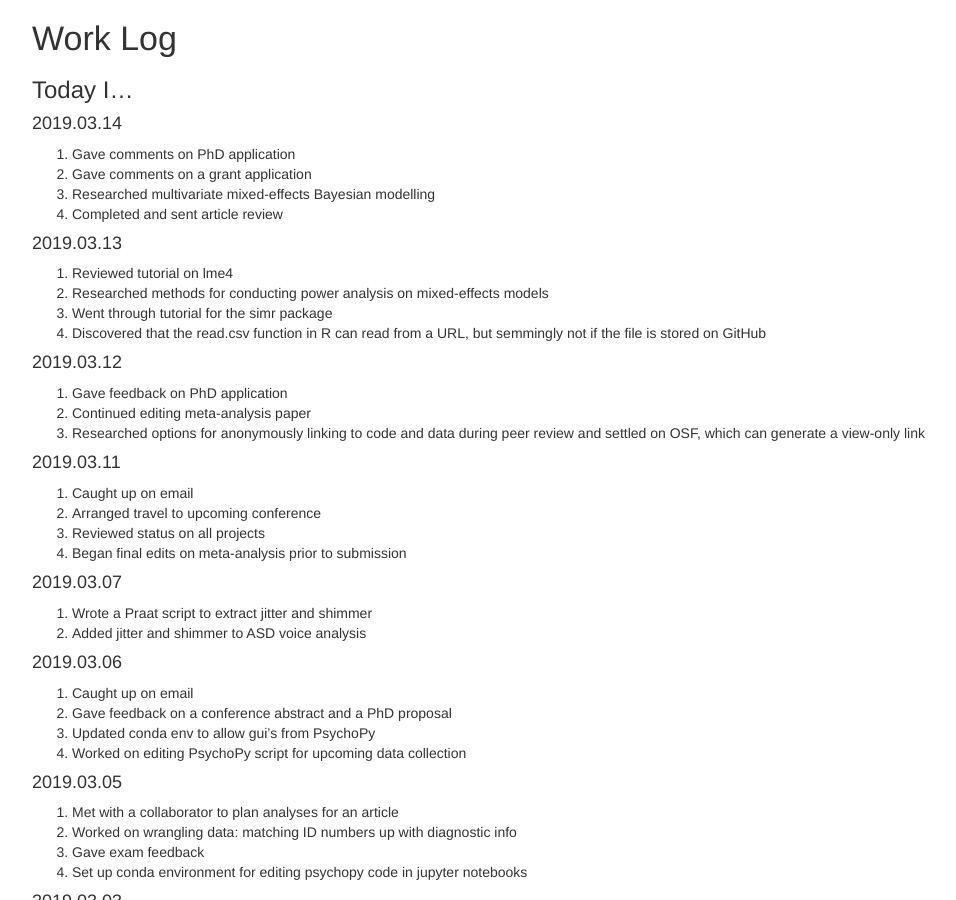
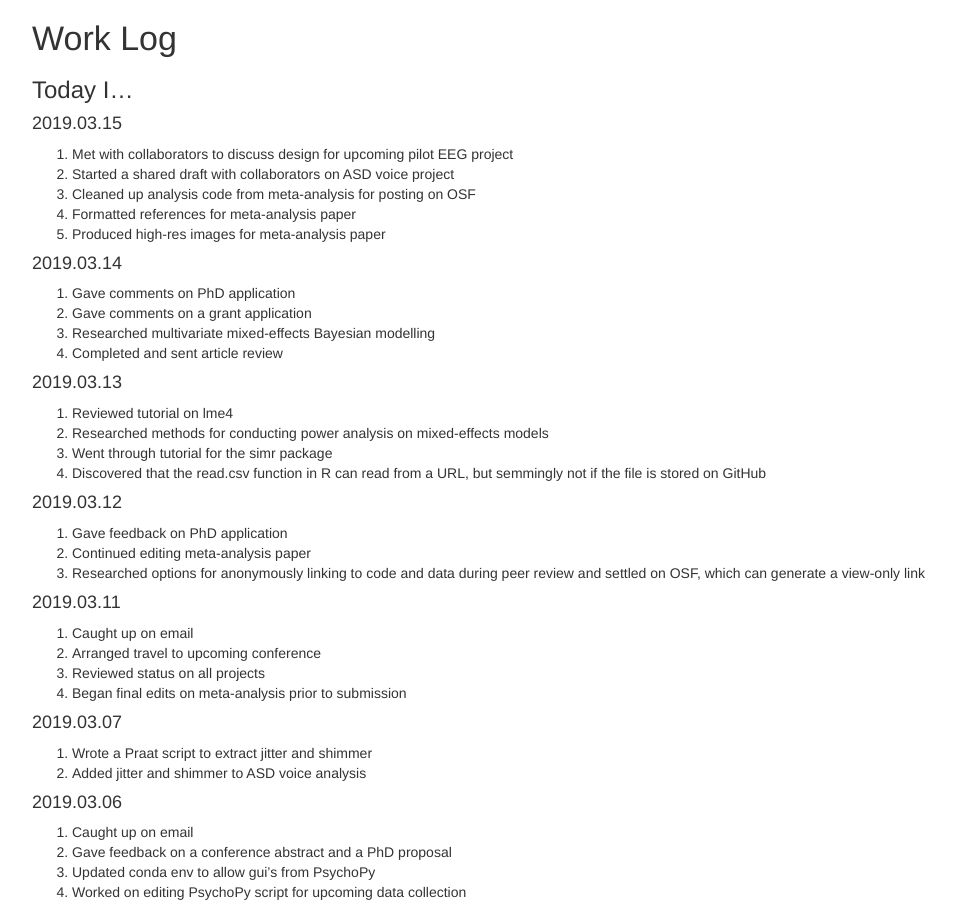
Before and after one commit to ethanweed/ethanweed.github.io, a Jekyll site: the page worklog/WorkLog.html, which Jekyll copies as it is, in a window 1280 px wide and 900 px high. Shown: the whole window, without its empty margins (153-1109 px from the left). Built offline with Jekyll 4.4.1, drawn with Linux system fonts in a browser that asks for light colours.

Commit message:
updated worklog

```diff
--- a/worklog/WorkLog.html
+++ b/worklog/WorkLog.html
@@ -126,6 +126,16 @@ $(document).ready(function () {
 <div id="today-i" class="section level3">
 <h3>Today I…</h3>
 <div id="section" class="section level4">
+<h4>2019.03.15</h4>
+<ol style="list-style-type: decimal">
+<li>Met with collaborators to discuss design for upcoming pilot EEG project</li>
+<li>Started a shared draft with collaborators on ASD voice project</li>
+<li>Cleaned up analysis code from meta-analysis for posting on OSF</li>
+<li>Formatted references for meta-analysis paper</li>
+<li>Produced high-res images for meta-analysis paper</li>
+</ol>
+</div>
+<div id="section-1" class="section level4">
 <h4>2019.03.14</h4>
 <ol style="list-style-type: decimal">
 <li>Gave comments on PhD application</li>
@@ -134,7 +144,7 @@ $(document).ready(function () {
 <li>Completed and sent article review</li>
 </ol>
 </div>
-<div id="section-1" class="section level4">
+<div id="section-2" class="section level4">
 <h4>2019.03.13</h4>
 <ol style="list-style-type: decimal">
 <li>Reviewed tutorial on lme4</li>
@@ -143,7 +153,7 @@ $(document).ready(function () {
 <li>Discovered that the read.csv function in R can read from a URL, but semmingly not if the file is stored on GitHub</li>
 </ol>
 </div>
-<div id="section-2" class="section level4">
+<div id="section-3" class="section level4">
 <h4>2019.03.12</h4>
 <ol style="list-style-type: decimal">
 <li>Gave feedback on PhD application</li>
@@ -151,7 +161,7 @@ $(document).ready(function () {
 <li>Researched options for anonymously linking to code and data during peer review and settled on OSF, which can generate a view-only link</li>
 </ol>
 </div>
-<div id="section-3" class="section level4">
+<div id="section-4" class="section level4">
 <h4>2019.03.11</h4>
 <ol style="list-style-type: decimal">
 <li>Caught up on email</li>
@@ -160,14 +170,14 @@ $(document).ready(function () {
 <li>Began final edits on meta-analysis prior to submission</li>
 </ol>
 </div>
-<div id="section-4" class="section level4">
+<div id="section-5" class="section level4">
 <h4>2019.03.07</h4>
 <ol style="list-style-type: decimal">
 <li>Wrote a Praat script to extract jitter and shimmer</li>
 <li>Added jitter and shimmer to ASD voice analysis</li>
 </ol>
 </div>
-<div id="section-5" class="section level4">
+<div id="section-6" class="section level4">
 <h4>2019.03.06</h4>
 <ol style="list-style-type: decimal">
 <li>Caught up on email</li>
@@ -176,7 +186,7 @@ $(document).ready(function () {
 <li>Worked on editing PsychoPy script for upcoming data collection</li>
 </ol>
 </div>
-<div id="section-6" class="section level4">
+<div id="section-7" class="section level4">
 <h4>2019.03.05</h4>
 <ol style="list-style-type: decimal">
 <li>Met with a collaborator to plan analyses for an article</li>
@@ -185,14 +195,14 @@ $(document).ready(function () {
 <li>Set up conda environment for editing psychopy code in jupyter notebooks</li>
 </ol>
 </div>
-<div id="section-7" class="section level4">
+<div id="section-8" class="section level4">
 <h4>2019.03.03</h4>
 <ol style="list-style-type: decimal">
 <li>Reviewed progress during first month of sabbatical</li>
 <li>Thought a bit about changes to next semesters stats teaching</li>
 </ol>
 </div>
-<div id="section-8" class="section level4">
+<div id="section-9" class="section level4">
 <h4>2019.02.29</h4>
 <ol style="list-style-type: decimal">
 <li>Started a new repo for cross-linguistic ASD project</li>
@@ -200,7 +210,7 @@ $(document).ready(function () {
 <li>Experimented with mixing R and Python within a single .Rmd file</li>
 </ol>
 </div>
-<div id="section-9" class="section level4">
+<div id="section-10" class="section level4">
 <h4>2019.02.28</h4>
 <ol style="list-style-type: decimal">
 <li>Had a Skype meeting with research collaborators</li>
@@ -208,7 +218,7 @@ $(document).ready(function () {
 <li>Meeting with collaborators on task selection / modification for upcoming study</li>
 </ol>
 </div>
-<div id="section-10" class="section level4">
+<div id="section-11" class="section level4">
 <h4>2019.02.27</h4>
 <ol style="list-style-type: decimal">
 <li>Answered emails</li>
@@ -219,13 +229,13 @@ $(document).ready(function () {
 <li>Some exam grading</li>
 </ol>
 </div>
-<div id="section-11" class="section level4">
+<div id="section-12" class="section level4">
 <h4>2019.02.26</h4>
 <ol style="list-style-type: decimal">
 <li>Finished article draft and sent to co-author</li>
 </ol>
 </div>
-<div id="section-12" class="section level4">
+<div id="section-13" class="section level4">
 <h4>2019.02.25</h4>
 <ol style="list-style-type: decimal">
 <li>Did MA thesis advising</li>
@@ -237,13 +247,13 @@ $(document).ready(function () {
 <li>Found a small but important error and re-ran meta-analysis</li>
 </ol>
 </div>
-<div id="section-13" class="section level4">
+<div id="section-14" class="section level4">
 <h4>2019.02.24</h4>
 <ol style="list-style-type: decimal">
 <li>Wrote a bash and python combo to batch normalize the volume on a directory of sound files</li>
 </ol>
 </div>
-<div id="section-14" class="section level4">
+<div id="section-15" class="section level4">
 <h4>2019.02.22</h4>
 <ol style="list-style-type: decimal">
 <li>Wrote a Praat script to batch low-pass filter speech stimuli</li>
@@ -253,7 +263,7 @@ $(document).ready(function () {
 <li>Wrote first draft of discussion section for meta-analysis</li>
 </ol>
 </div>
-<div id="section-15" class="section level4">
+<div id="section-16" class="section level4">
 <h4>2019.02.21</h4>
 <ol style="list-style-type: decimal">
 <li>Wrote emails</li>
@@ -263,7 +273,7 @@ $(document).ready(function () {
 <li>Made a table with meta-analysis data</li>
 </ol>
 </div>
-<div id="section-16" class="section level4">
+<div id="section-17" class="section level4">
 <h4>2019.02.20</h4>
 <ol style="list-style-type: decimal">
 <li>Answered emails</li>
```
Also changed, not shown: worklog/WorkLog.Rmd (+7 -0 lines).
